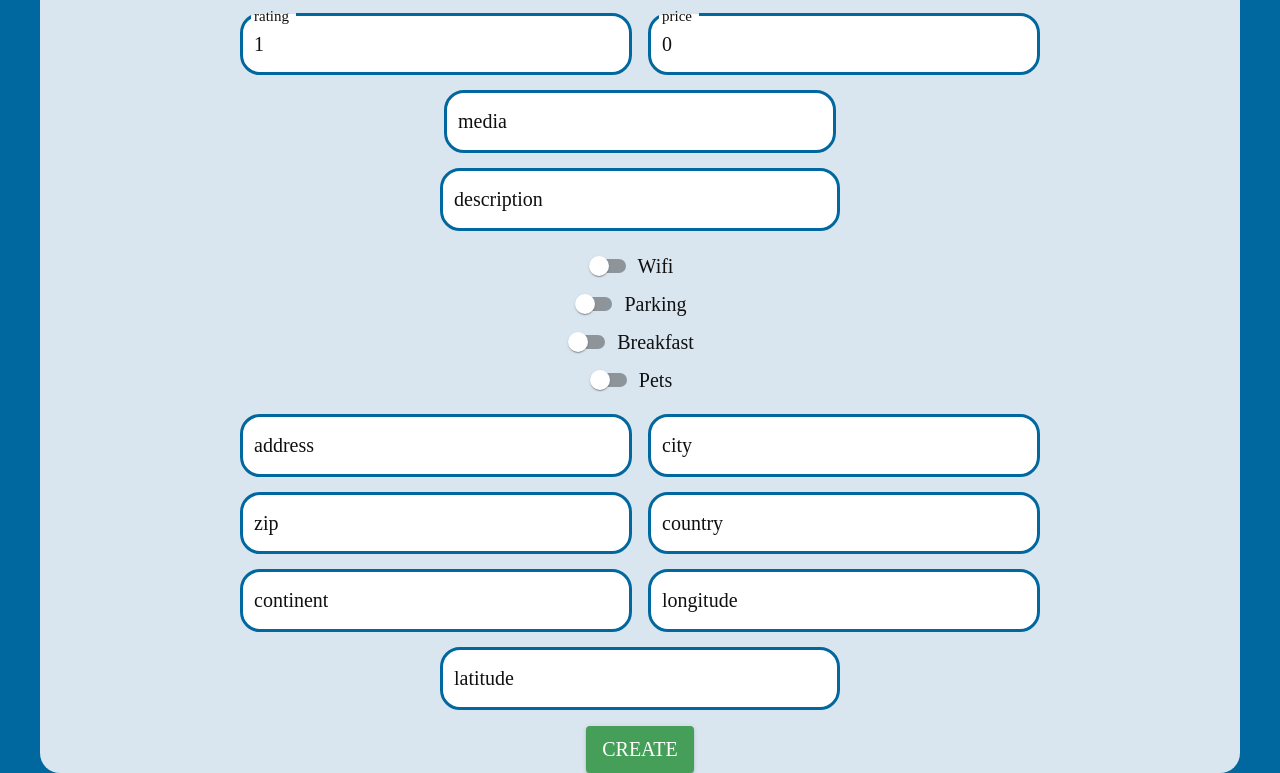
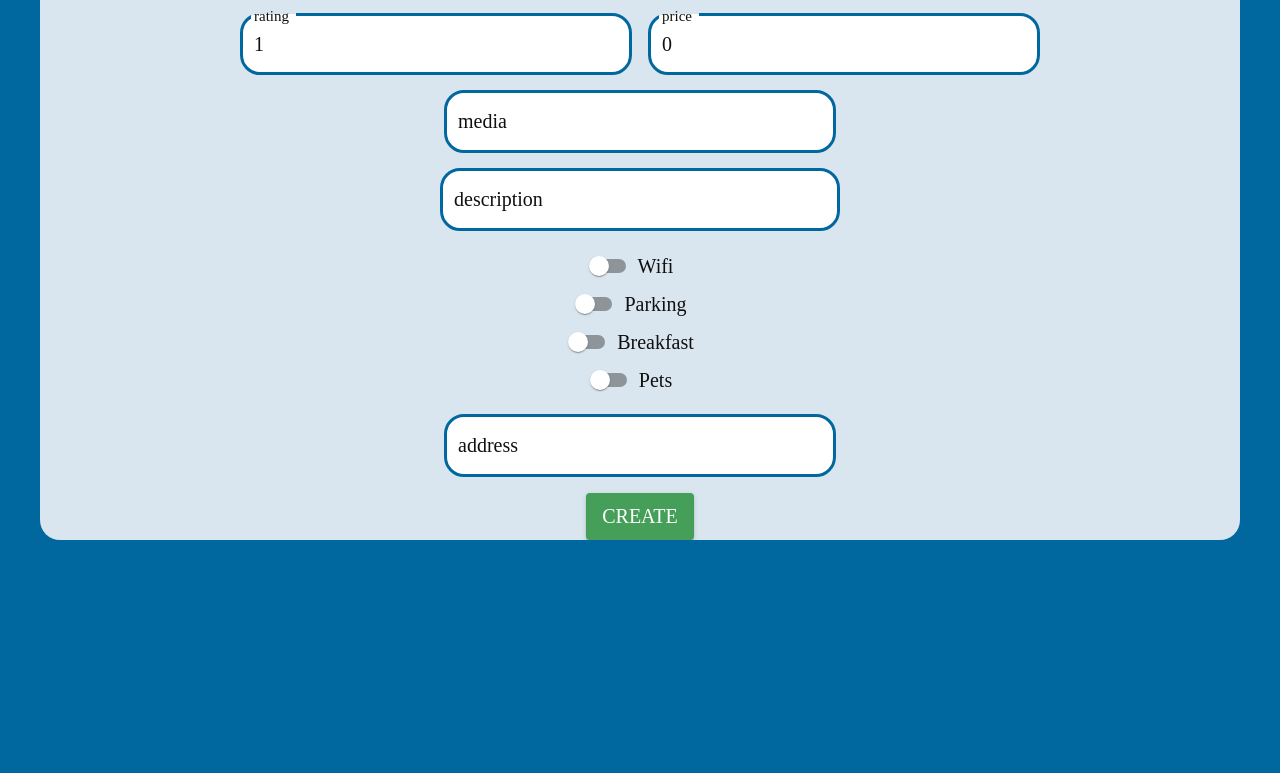
Before and after one commit to petmik1/project-exam-2, a React (Vite) app: page /createVenue in a window 1280 px wide. Shown: the part 274-1047 px from the top of the page. After the commit the page ends 814 px from the top, so only its background shows below. Built offline with nearby package versions, Linux system fonts and the light colour scheme.

Commit message:
worked on the form validation

```diff
--- a/src/pages/CreateVenue/index.jsx
+++ b/src/pages/CreateVenue/index.jsx
@@ -35,6 +35,7 @@ const validationSchema = yup.object().shape({
   parking: yup.boolean(),
   breakfast: yup.boolean(),
   pets: yup.boolean(),
+  location: yup.object().shape({
     address: yup.string().required('Address is required'),
     city: yup.string().required('City is required'),
     zip: yup.string().required('ZIP code is required'),
@@ -42,6 +43,8 @@ const validationSchema = yup.object().shape({
     continent: yup.string().required('Continent is required'),
     longitude: yup.string().required('Longitude is required'),
     latitude: yup.string().required('Latitude is required'),
+  }),
+  media: yup.array().of(yup.string().required('Media is required')),
 })
 
 function CreateVenue() {
@@ -93,6 +96,8 @@ function CreateVenue() {
       console.log(error)
     }
   }
+
+  console.log(errors.location?.address)
 
   return (
     <Box>
@@ -249,18 +254,21 @@ function CreateVenue() {
                 label="address"
                 type="text"
                 {...register('location.address')}
-                error={!!errors.address}
-                helperText={errors.address?.message}
+                error={!!errors.location?.address}
               ></TextField>
+              <Typography variant="error" color="initial">
+                {errors.location?.address?.message}
+              </Typography>
+
             </Grid>
-            <Grid item xs={12} md={6}>
+            {/* <Grid item xs={12} md={6}>
               <TextField
                 sx={{ width: '100%' }}
                 label="city"
                 type="text"
                 {...register('location.city')}
-                error={!!errors.city}
-                helperText={errors.city?.message}
+                error={!!errors.location?.city}
+                helperText={errors.location?.city.message}
               ></TextField>
             </Grid>
             <Grid item xs={12} md={6}>
@@ -269,8 +277,8 @@ function CreateVenue() {
                 label="zip"
                 type="text"
                 {...register('location.zip')}
-                error={!!errors.zip}
-                helperText={errors.zip?.message}
+                error={!!errors.location?.zip}
+                helperText={errors.location?.zip.message}
               ></TextField>
             </Grid>
             <Grid item xs={12} md={6}>
@@ -279,8 +287,8 @@ function CreateVenue() {
                 label="country"
                 type="text"
                 {...register('location.country')}
-                error={!!errors.country}
-                helperText={errors.country?.message}
+                error={!!errors.location?.address}
+                helperText={errors.location?.address.message}
               ></TextField>
             </Grid>
             <Grid item xs={12} md={6}>
@@ -289,8 +297,8 @@ function CreateVenue() {
                 label="continent"
                 type="text"
                 {...register('location.continent')}
-                error={!!errors.continent}
-                helperText={errors.continent?.message}
+                error={!!errors.location?.continent}
+                helperText={errors.location?.continent.message}
               ></TextField>
             </Grid>
             <Grid item xs={12} md={6}>
@@ -299,8 +307,8 @@ function CreateVenue() {
                 label="longitude"
                 type="text"
                 {...register('location.longitude')}
-                error={!!errors.longitude}
-                helperText={errors.longitude?.message}
+                error={!!errors.location?.longitude}
+                helperText={errors.location?.longitude.message}
               ></TextField>
             </Grid>
             <Grid
@@ -315,10 +323,10 @@ function CreateVenue() {
                 label="latitude"
                 type="text"
                 {...register('location.latitude')}
-                error={!!errors.latitude}
-                helperText={errors.latitude?.message}
+                error={!!errors.location?.latitude}
+                helperText={errors.location?.latitude.message}
               ></TextField>
-            </Grid>
+            </Grid> */}
           </Grid>
 
           <Button type="submit" variant="contained" sx={{ marginTop: '1rem' }}>
```
Lines whose indentation alone changed are shown as unchanged.
